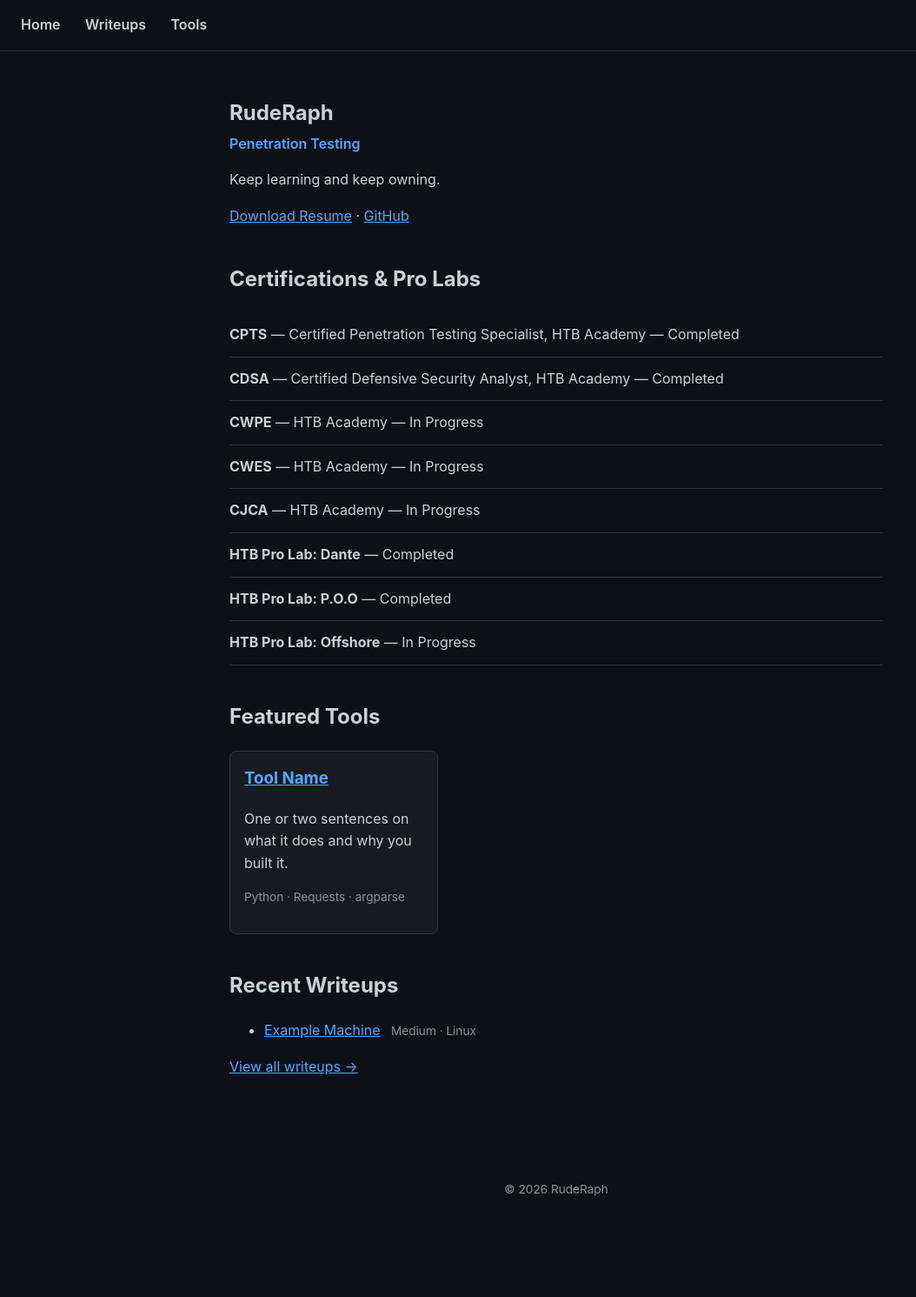
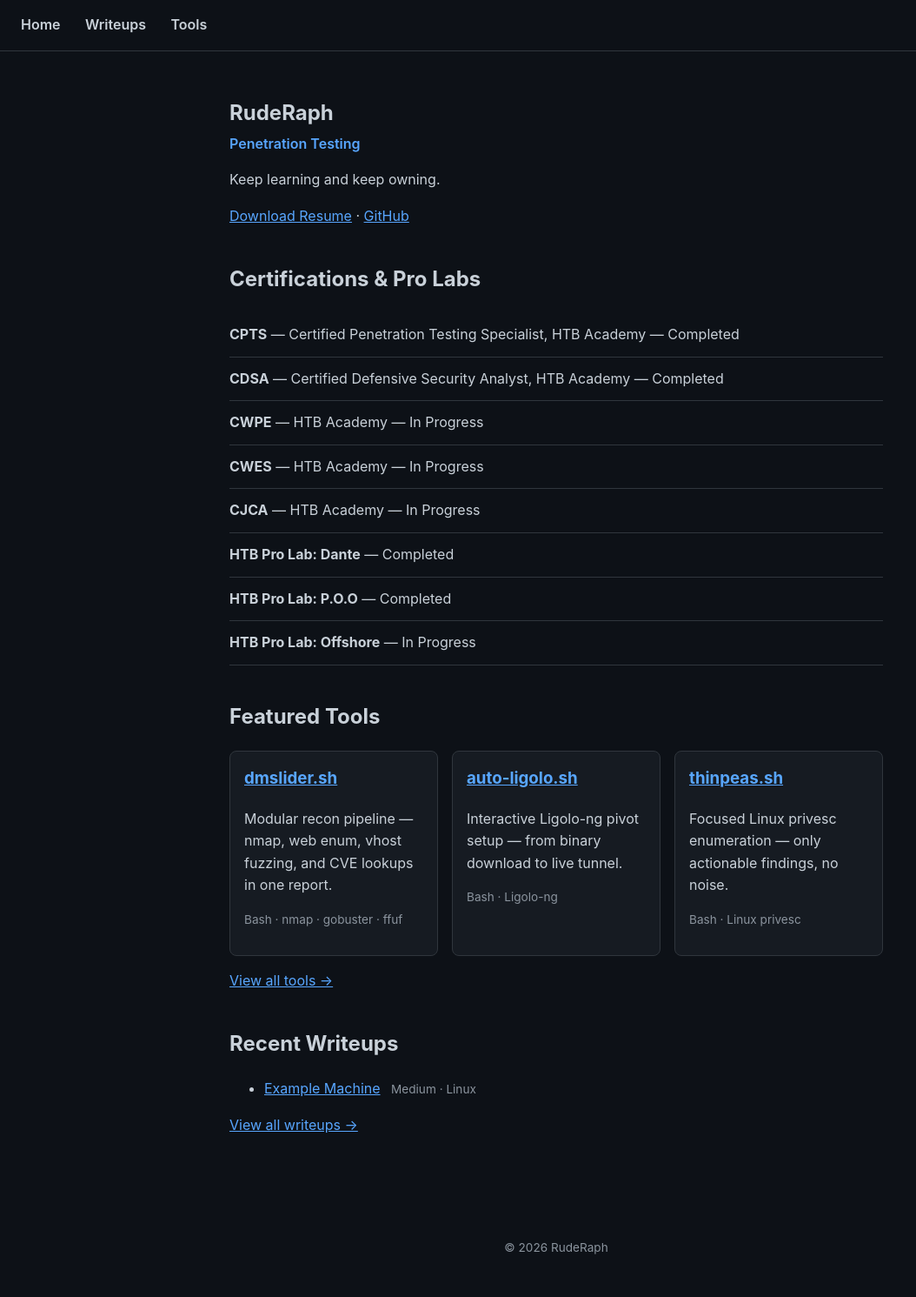
Before and after one commit to RudeRaph/RudeRaph.github.io, a Jekyll site: the page built from index.md, in a window 1280 px wide. Shown: the whole page at 87% size, without its empty margins (0-1054 px from the left). Built offline with Jekyll 4.4.1, drawn with Linux system fonts in a browser that asks for light colours; before the commit the page ends 1424 px from its top, so only the background shows below that.

Commit message:
Update index.md
Update homepage tools section

```diff
--- a/index.md
+++ b/index.md
@@ -31,11 +31,22 @@ title: Home
   <h2>Featured Tools</h2>
   <div class="card-grid">
     <div class="card">
-      <h3><a href="https://github.com/yourusername/tool-repo">Tool Name</a></h3>
-      <p>One or two sentences on what it does and why you built it.</p>
-      <p class="tech">Python · Requests · argparse</p>
+      <h3><a href="https://github.com/RudeRaph/dmslider">dmslider.sh</a></h3>
+      <p>Modular recon pipeline — nmap, web enum, vhost fuzzing, and CVE lookups in one report.</p>
+      <p class="tech">Bash · nmap · gobuster · ffuf</p>
+    </div>
+    <div class="card">
+      <h3><a href="https://github.com/RudeRaph/auto-ligolo">auto-ligolo.sh</a></h3>
+      <p>Interactive Ligolo-ng pivot setup — from binary download to live tunnel.</p>
+      <p class="tech">Bash · Ligolo-ng</p>
+    </div>
+    <div class="card">
+      <h3><a href="https://github.com/RudeRaph/thinpeas">thinpeas.sh</a></h3>
+      <p>Focused Linux privesc enumeration — only actionable findings, no noise.</p>
+      <p class="tech">Bash · Linux privesc</p>
     </div>
   </div>
+  <p><a href="/tools.html">View all tools →</a></p>
 </section>
 
 <section class="writeups-preview">
```
